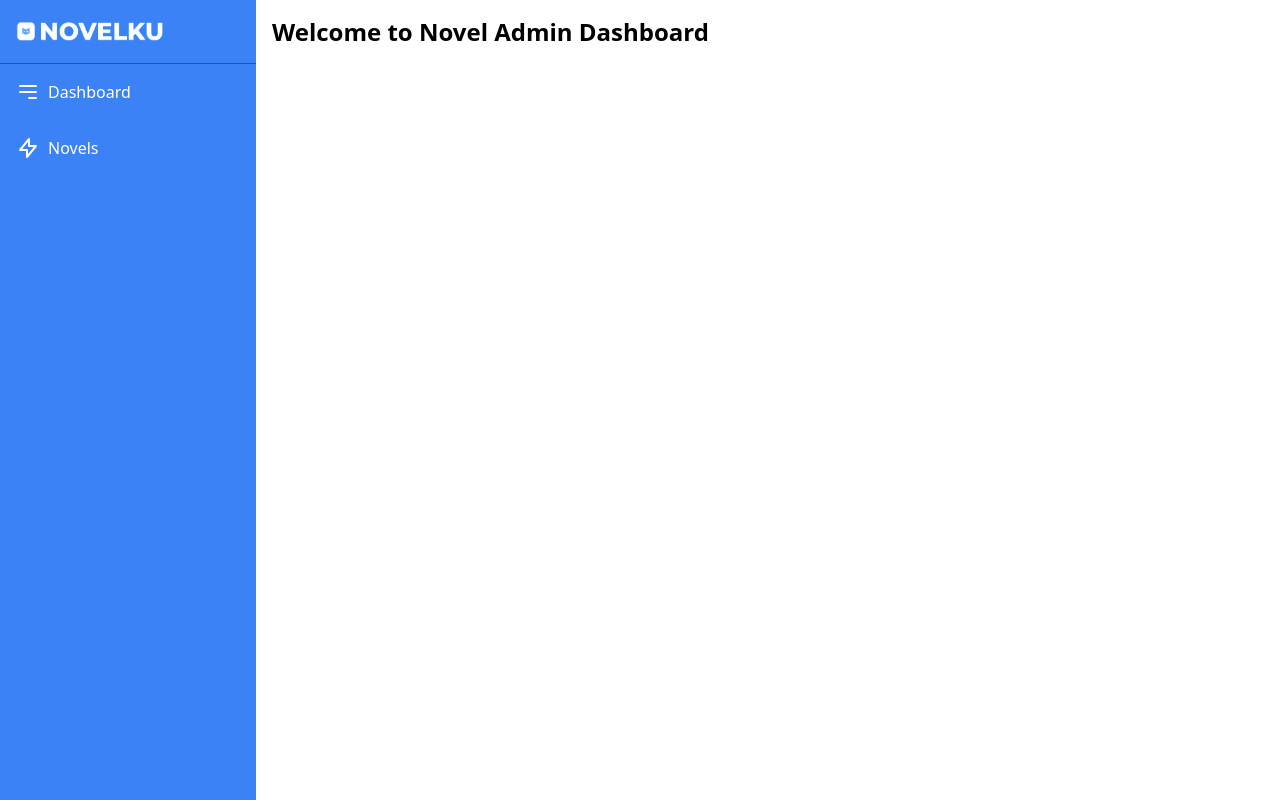
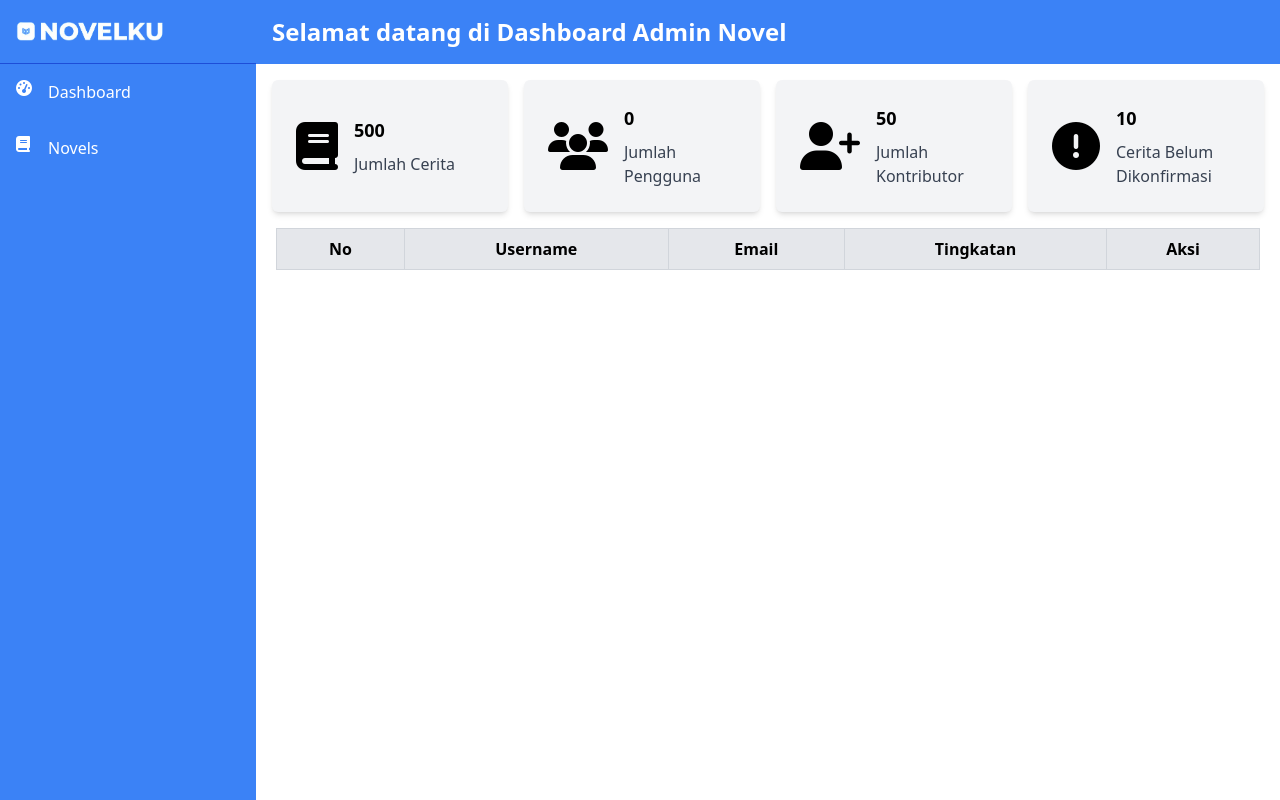
Before and after one commit to DavinaCahyani/novelku, a CodeIgniter app: page /novelku/admin/dashboard in a window 1280 px wide. Run offline with CodeIgniter, Linux system fonts and the light colour scheme; the visitor is signed in with stand-in values (Sample User, id 1); tables that the repository leaves empty or names only in its code hold one stand-in row (values such as "Sample post"); lists and menus that the app fills with data are empty; some libraries are stand-ins or nearby versions; some web fonts are replaced.

Commit message:
update dashboard admin

```diff
--- a/application/controllers/Admin.php
+++ b/application/controllers/Admin.php
@@ -3,8 +3,34 @@ defined('BASEPATH') OR exit('No direct script access allowed');
 
 class admin extends CI_Controller {
 
+	function __construct()
+    {
+        parent::  __construct();
+  $this->load->model('m_model');
+  $this->load->helper('my_helper');;
+  $this->load->helper('html');
+  $this->load->library('upload');
+
+
+  if($this->session->userdata('logged_in')!=true || $this->session->userdata('role') != 'admin') {
+    redirect(base_url().'auth');
+}
+}
+
 	public function dashboard()
 	{
-		$this->load->view('admin/dashboard');
+        $data['auth'] = $this->m_model->getDataUser();
+        $data['total'] = $this->m_model->countTotalUser();
+
+
+		$this->load->view('admin/dashboard', $data);
 	}
+
+	public function hapus_user($id)
+{
+   $this->m_model->delete('auth', 'id', $id);
+    redirect(base_url('admin/dashboard'));
 }
+
+}
+?>
--- a/application/models/m_model.php
+++ b/application/models/m_model.php
@@ -36,5 +36,25 @@ class M_model extends CI_Model {
     {
         return $this->db->get_where($table, array($column => $value));
     }
-   }
+   // application/models/Auth_model.php
+
+    public function getDataUser() {
+        $this->db->where('role', 'user');
+        $query = $this->db->get('auth');
+
+        // Mengembalikan hasil query sebagai array
+        return $query->result();
+    }
+    public function countTotalUser() {
+        $this->db->select('COUNT(*) as total');
+        $this->db->where('role', 'user');
+        $this->db->from('auth');
+
+        $query = $this->db->get();
+
+        return $query->row()->total;
+    }
+
+}
+
 ?>
--- a/application/views/admin/dashboard.php
+++ b/application/views/admin/dashboard.php
@@ -6,55 +6,168 @@
     <meta name="viewport" content="width=device-width, initial-scale=1.0">
     <title>Dashboard Admin</title>
     <?php $this->load->view('style/css') ?>
-    <link rel="icon" type="image/jpeg" href="<?php echo base_url('davina/logooo.png');?>" />
-
+    <link rel="icon" type="image/jpeg" href="<?php echo base_url('davina/logooo.png'); ?>" />
 </head>
 
 <body class="font-sans bg-blue-50 text-blue-900">
 
     <!-- Sidebar -->
-    <div class="flex h-screen bg-blue-500 text-white">
+    <div class="flex flex-col md:flex-row h-screen bg-blue-500 text-white">
 
         <!-- Sidebar Content -->
-        <div class="flex-shrink-0 w-64 bg-blue-500">
-            <div class="flex flex-col h-full">
-                <div class="flex items-center justify-center h-16 bg-blue-500 border-b border-blue-700">
+        <div class="md:w-64 bg-blue-500">
+            <div class="flex items-center justify-center md:h-16 bg-blue-500 border-b border-blue-700">
                 <div class="container mx-auto flex items-center justify-between p-4">
                     <!-- Logo -->
                     <img src="<?php echo base_url('davina/logo-tipis.png'); ?>" alt="Logo" width="150px">
                 </div>
             </div>
-                <nav class="flex-1 overflow-y-auto">
-                    <a href="#" class="flex items-center p-4 hover:bg-blue-700">
-                        <svg class="w-6 h-6 mr-2" fill="none" stroke="currentColor" viewBox="0 0 24 24"
-                            xmlns="http://www.w3.org/2000/svg">
-                            <path stroke-linecap="round" stroke-linejoin="round" stroke-width="2"
-                                d="M4 6h16M4 12h16m-7 6h7"></path>
-                        </svg>
+
+            <nav class="flex-1 overflow-y-auto md:block hidden">
+                <a href="<?php echo base_url('admin/dashboard')?>" class="flex items-center p-4 hover:bg-blue-700">
+                    <i class="fas fa-tachometer-alt w-6 h-6 mr-2"></i>
                     Dashboard
                 </a>
                 <a href="#" class="flex items-center p-4 hover:bg-blue-700">
-                        <svg class="w-6 h-6 mr-2" fill="none" stroke="currentColor" viewBox="0 0 24 24"
-                            xmlns="http://www.w3.org/2000/svg">
-                            <path stroke-linecap="round" stroke-linejoin="round" stroke-width="2"
-                                d="M13 10V3L4 14h7v7l9-11h-7z"></path>
-                        </svg>
+                    <i class="fas fa-book w-6 h-6 mr-2"></i>
                     Novels
                 </a>
                 <!-- Add more links as needed -->
             </nav>
         </div>
-        </div>
 
         <!-- Content -->
         <div class="flex-1 overflow-x-hidden overflow-y-auto bg-white">
+            <!-- Navbar -->
+            <nav class="bg-blue-500 p-4">
+                <div class="container mx-auto flex items-center justify-between">
+                    <!-- Toggle Sidebar Button for Mobile -->
+                    <button id="toggleSidebar" class="md:hidden">
+                        <i class="fas fa-bars text-white"></i>
+                    </button>
+                    <!-- Navbar Brand -->
+                    <h1 class="text-2xl font-bold text-white ml-4 md:ml-0">Selamat datang di Dashboard Admin Novel</h1>
+                </div>
+            </nav>
+
+
+            <!-- Konten Dashboard -->
             <div class="p-4">
-                <h1 class="text-2xl font-bold mb-4 text-black">Welcome to Novel Admin Dashboard</h1>
-                <!-- Add your novel-related content here -->
+                <!-- Kartu-kartu -->
+                <div class="grid grid-cols-1 md:grid-cols-2 lg:grid-cols-4 gap-4">
+                    <!-- Kartu 1: Jumlah Cerita -->
+                    <div class="bg-gray-100 rounded-md p-6 shadow-md flex items-center">
+                        <i class="fas fa-book fa-3x text-black mr-4"></i>
+                        <div>
+                            <h3 class="text-lg font-bold text-black mb-2">500</h3>
+                            <p class="text-gray-700">Jumlah Cerita</p>
+                        </div>
+                    </div>
+
+                    <!-- Kartu 2: Jumlah Pengguna -->
+                    <div class="bg-gray-100 rounded-md p-6 shadow-md flex items-center">
+                        <i class="fas fa-users fa-3x text-black mr-4"></i>
+                        <div>
+                            <h3 class="text-lg font-bold text-black mb-2"><?php echo $total; ?></h3>
+                            <p class="text-gray-700">Jumlah Pengguna</p>
+                        </div>
+                    </div>
+
+                    <!-- Kartu 3: Jumlah Kontributor -->
+                    <div class="bg-gray-100 rounded-md p-6 shadow-md flex items-center">
+                        <i class="fas fa-user-plus fa-3x text-black mr-4"></i>
+                        <div>
+                            <h3 class="text-lg font-bold text-black mb-2">50</h3>
+                            <p class="text-gray-700">Jumlah Kontributor</p>
+                        </div>
+                    </div>
+
+                    <!-- Kartu 4: Cerita Belum Dikonfirmasi -->
+                    <div class="bg-gray-100 rounded-md p-6 shadow-md flex items-center">
+                        <i class="fas fa-exclamation-circle fa-3x text-black mr-4"></i>
+                        <div>
+                            <h3 class="text-lg font-bold text-black mb-2">10</h3>
+                            <p class="text-gray-700">Cerita Belum Dikonfirmasi</p>
                         </div>
                     </div>
                 </div>
 
+            </div>
+            <!-- Card untuk Menampilkan Data Pengguna yang Login -->
+            <div class="overflow-x-auto px-5">
+                <table class="min-w-full bg-white rounded-md p-6 border border-gray-300">
+                    <thead class="bg-gray-200">
+                        <tr>
+                            <th class="border border-gray-300 px-4 py-2 text-black">No</th>
+                            <th class="border border-gray-300 px-4 py-2 text-black">Username</th>
+                            <th class="border border-gray-300 px-4 py-2 text-black">Email</th>
+                            <th class="border border-gray-300 px-4 py-2 text-black">Tingkatan</th>
+                            <th class="border border-gray-300 px-4 py-2 text-black">Aksi</th>
+                        </tr>
+                    </thead>
+                    <tbody>
+                        <?php $no=0; foreach($auth as $row): $no++?>
+                        <tr>
+                            <td class="border border-gray-300 px-4 py-2 text-black text-center"><?php echo $no ?></td>
+                            <td class="border border-gray-300 px-4 py-2 text-black text-center">
+                                <?php echo $row->username ?>
+                            </td>
+                            <td class="border border-gray-300 px-4 py-2 text-black text-center">
+                                <?php echo $row->email ?></td>
+                            <td class="border border-gray-300 px-4 py-2 text-black text-center">
+                                <?php echo $row->tingkatan ?>
+                            </td>
+                            <td class="border border-gray-300 px-4 py-2 text-black text-center">
+                                <button onClick="hapus(<?php echo $row->id ?>)"
+                                    class="inline-flex items-center justify-center px-4 py-2 text-base font-medium leading-6 text-white whitespace-no-wrap bg-red-600 border border-red-700 rounded-md shadow-sm hover:bg-red-700 focus:outline-none focus:ring-2 focus:ring-offset-2 focus:ring-red-500"
+                                    data-rounded="rounded-md" data-primary="blue-600" data-primary-reset="{}">
+                                    <i class="fa-solid fa-trash"></i>
+                                </button>
+                            </td>
+                        </tr>
+                        <?php endforeach ?>
+                    </tbody>
+                </table>
+            </div>
+        </div>
+    </div>
+
+    <!-- Include FontAwesome and other dependencies if not already included -->
+    <script src="https://kit.fontawesome.com/your-fontawesome-kit.js"></script>
+    <script>
+    // Toggle Sidebar for Mobile
+    document.getElementById('toggleSidebar').addEventListener('click', function() {
+        var sidebar = document.querySelector('.md\\:block');
+        sidebar.classList.toggle('hidden');
+    });
+    </script>
+
+    <script>
+    function hapus(id) {
+        swal.fire({
+            title: 'Yakin untuk menghapus data ini?',
+            text: "Data ini akan terhapus permanen",
+            icon: 'warning',
+            showCancelButton: true,
+            confirmButtonColor: '#3085d6',
+            cancelButtonColor: '#d33',
+            cancelButtonText: 'Batal',
+            confirmButtonText: 'Ya Hapus'
+        }).then((result) => {
+            if (result.isConfirmed) {
+                Swal.fire({
+                    icon: 'success',
+                    title: 'Berhasil Dihapus',
+                    showConfirmButton: false,
+                    timer: 1500,
+
+                }).then(function() {
+                    window.location.href = "<?php echo base_url('admin/hapus_user/')?>" + id;
+                });
+            }
+        });
+    }
+    </script>
 </body>
 
 </html>
--- a/application/views/style/css.php
+++ b/application/views/style/css.php
@@ -5,6 +5,7 @@
 <link rel="stylesheet" href="https://cdnjs.cloudflare.com/ajax/libs/font-awesome/6.5.1/css/all.min.css"
     integrity="sha512-DTOQO9RWCH3ppGqcWaEA1BIZOC6xxalwEsw9c2QQeAIftl+Vegovlnee1c9QX4TctnWMn13TZye+giMm8e2LwA=="
     crossorigin="anonymous" referrerpolicy="no-referrer" />
+<script src="https://cdn.jsdelivr.net/npm/sweetalert2@10"></script>
 <style>
 .font-web {
     font-family: 'ABeeZee', sans-serif;
```
Lines whose indentation alone changed are shown as unchanged.
